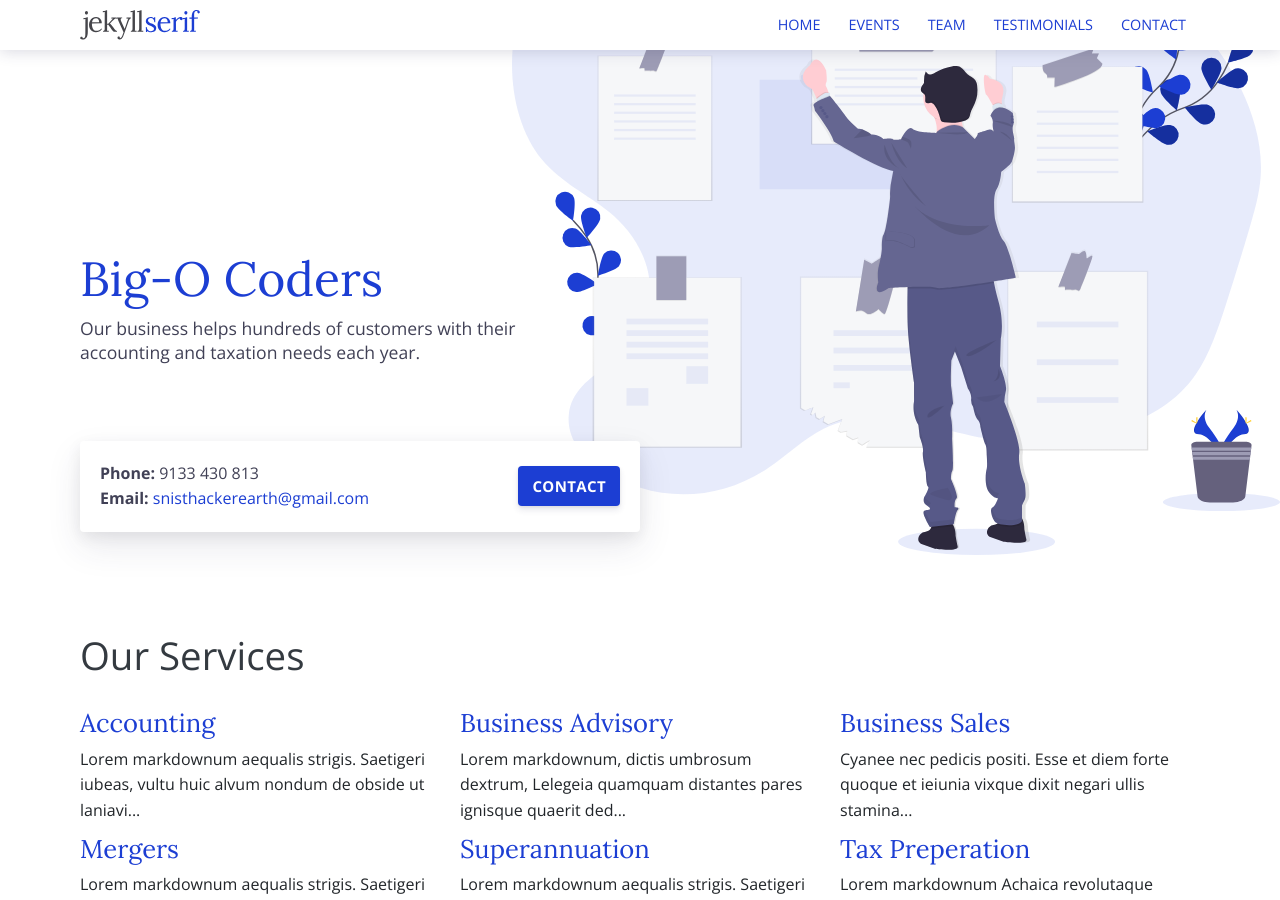
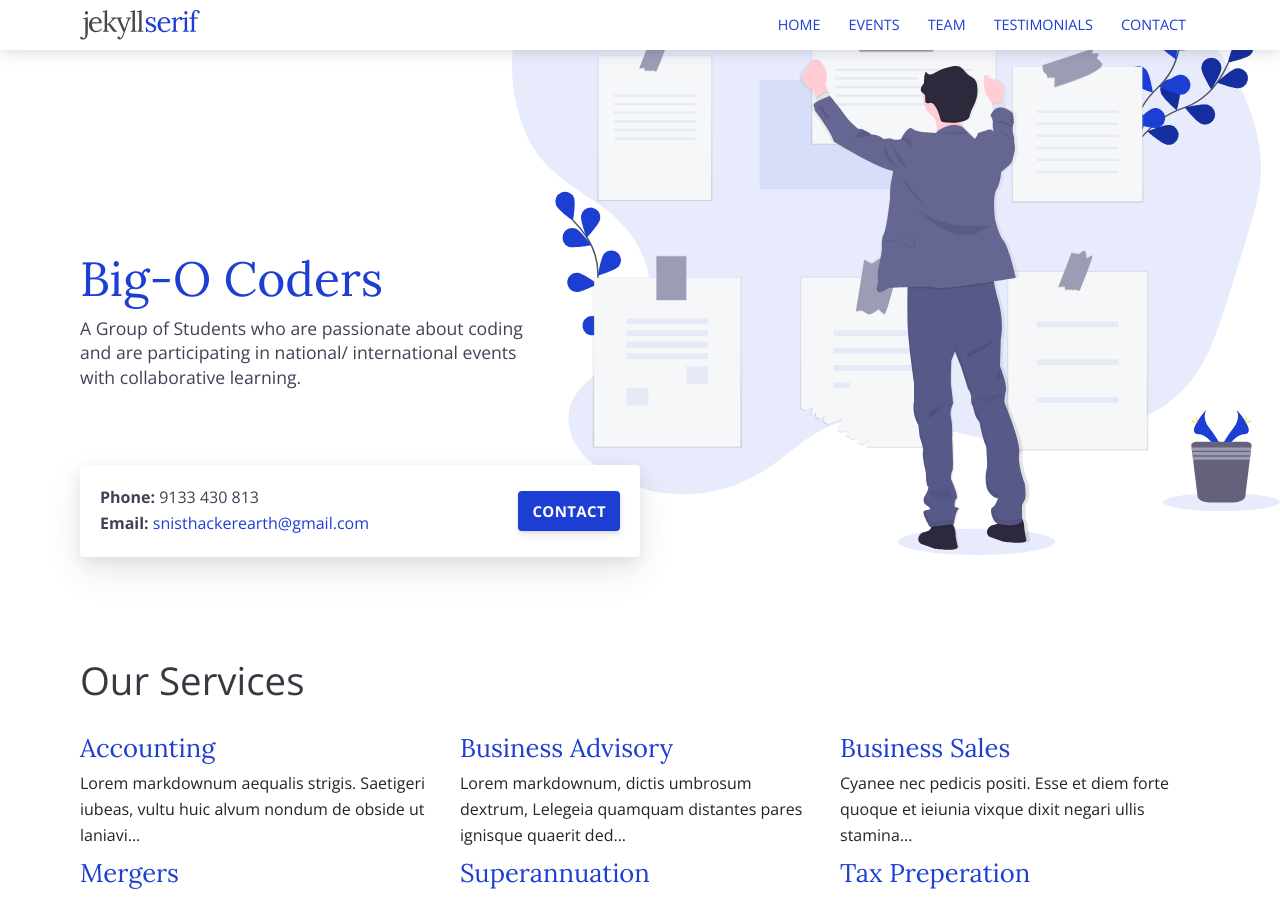
Before and after one commit to SnistAheads/Ocoders, a Jekyll site: the page built from index.html, in a window 1280 px wide and 900 px high. Built offline with Jekyll 4.4.1, drawn with Linux system fonts in a browser that asks for light colours.

Commit message:
Update index.html

```diff
--- a/index.html
+++ b/index.html
@@ -7,7 +7,7 @@ bodyClass: page-home
 <div class="intro pb-4">
   <div class="container">
     <h1>Big-O Coders</h1>
-    <p>Our business helps hundreds of customers with their accounting and taxation needs each year.</p>
+    <p>A Group of Students who are passionate about coding and are participating in national/ international events with collaborative learning.</p>
   </div>
 </div>
 
```
